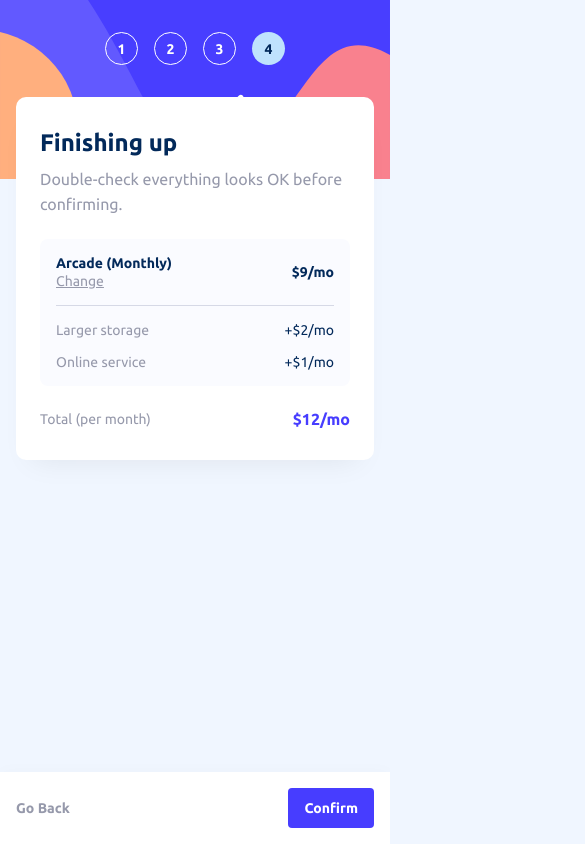
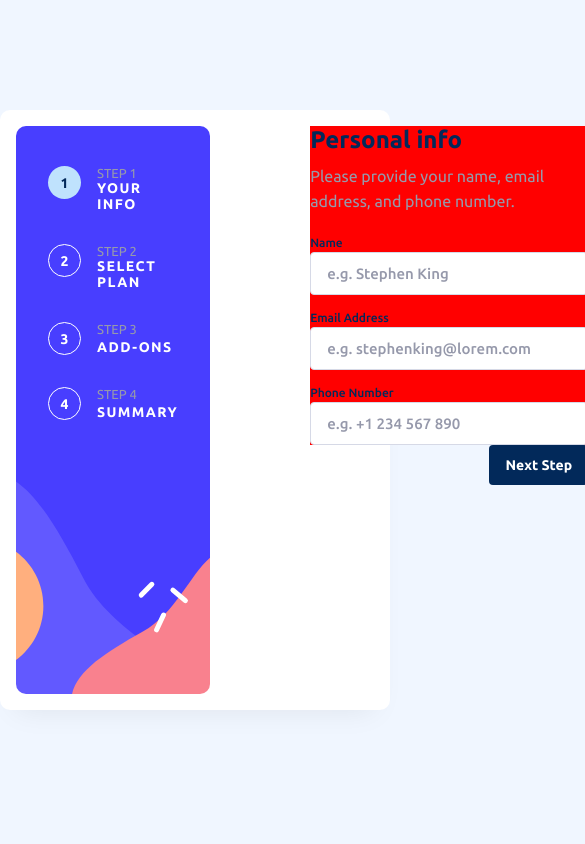
Before and after one commit to Tyzer33/Multi-step-form, a React (Vite) app: page / in a window 390 px wide. Shown: the whole page, 585 px wide, since content can reach past the window. Built offline with nearby package versions, Linux system fonts and the light colour scheme.

Commit message:
Responsive of Header/Aside and MainContent

```diff
--- a/src/App.tsx
+++ b/src/App.tsx
@@ -2,19 +2,22 @@ import GlobalStyles from './styles/GlobalStyles'
 import Footer from './components/Footer'
 import Header from './components/Header'
 import MainContent from './components/MainContent'
-import { useFormContext } from './utils/customHooks'
+import { useFormContext, useMediaQuery } from './utils/customHooks'
+import { mediaQueries } from './styles/variables'
 
 // TODO: Implémenter navigation au clavier
+// TODO: Remplacer tout le media query 'temp' par celui choisit
 
 function App() {
   const { isCompleted } = useFormContext().formData
+  const isTemp = useMediaQuery(mediaQueries.temp) // temp
 
   return (
     <>
       <GlobalStyles />
-      <Header />
+      {!isTemp && <Header />}
       <MainContent />
-      {!isCompleted && <Footer />}
+      {!isTemp && !isCompleted && <Footer />}
     </>
   )
 
--- a/src/components/FinishingUp.tsx
+++ b/src/components/FinishingUp.tsx
@@ -87,7 +87,9 @@ function FinishingUp() {
       <DetailedContainer>
         <PlanContainer>
           <div>
-            <PlanDetails>{`${selectedPlan} (${isYearly ? 'Yearly' : 'Monthly'})`}</PlanDetails>
+            <PlanDetails>
+              {selectedPlan} ({isYearly ? 'Yearly' : 'Monthly'})
+            </PlanDetails>
             <ChangeButton type="button" onClick={() => setInFormData('currentStep', 1)}>
               Change
             </ChangeButton>
--- a/src/components/FormSteps.tsx
+++ b/src/components/FormSteps.tsx
@@ -1,5 +1,5 @@
 import styled, { css } from 'styled-components'
-import { colors } from '../styles/variables'
+import { colors, mediaQueries } from '../styles/variables'
 import { flex } from '../styles/mixins'
 import { useFormContext } from '../utils/customHooks'
 import { FORMSTEPSDESCRIPTION } from '../utils/data'
@@ -7,9 +7,19 @@ import { FORMSTEPSDESCRIPTION } from '../utils/data'
 const Container = styled.div`
   display: flex;
   gap: 1rem;
+
+  @media ${mediaQueries.temp} {
+    flex-direction: column;
+    gap: 2rem;
+  }
 `
 
-const Step = styled.div<{ $active?: boolean }>`
+const Step = styled.div`
+  display: flex;
+  gap: 1rem;
+`
+
+const StepIndicator = styled.div<{ $active?: boolean }>`
   ${flex({ justify: 'center', align: 'center' })}
   color: ${colors.tertiaryClr};
   border: 1px solid ${colors.tertiaryClr};
@@ -30,15 +40,45 @@ const Step = styled.div<{ $active?: boolean }>`
     `}
 `
 
-function FormSteps() {
+const Text = styled.div`
+  ${flex({ direction: 'column', justify: 'space-between' })}
+`
+
+const StepNumber = styled.p`
+  font-size: 0.8125rem;
+`
+
+const StepName = styled.h3`
+  font-size: 0.875rem;
+  font-weight: 700;
+  color: ${colors.tertiaryClr};
+  letter-spacing: 0.1em;
+`
+
+type Props = {
+  alternative?: boolean
+}
+
+function FormSteps({ alternative = false }: Props) {
   const { currentStep } = useFormContext().formData
+
   return (
     <Container>
-      {FORMSTEPSDESCRIPTION.map(({ heading }, index) => (
-        <Step key={heading} $active={currentStep === index}>
-          {index + 1}
-        </Step>
-      ))}
+      {FORMSTEPSDESCRIPTION.map(({ heading, short }, index) =>
+        alternative ? (
+          <Step key={heading}>
+            <StepIndicator $active={currentStep === index}>{index + 1}</StepIndicator>
+            <Text>
+              <StepNumber>STEP {index + 1}</StepNumber>
+              <StepName>{short}</StepName>
+            </Text>
+          </Step>
+        ) : (
+          <StepIndicator key={heading} $active={currentStep === index}>
+            {index + 1}
+          </StepIndicator>
+        ),
+      )}
     </Container>
   )
 }
--- a/src/components/Forms.tsx
+++ b/src/components/Forms.tsx
@@ -11,6 +11,9 @@ import { FORMSTEPSDESCRIPTION } from '../utils/data'
 const Container = styled.div`
   ${flex({ direction: 'column' })}
   gap: 1.375rem;
+
+  flex: 1;
+  background: red;
 `
 
 const TextContainer = styled.div`
--- a/src/components/MainContent.tsx
+++ b/src/components/MainContent.tsx
@@ -1,12 +1,17 @@
 import styled from 'styled-components'
 import Confirmation from './Confirmation'
-import { colors } from '../styles/variables'
-import { useFormContext } from '../utils/customHooks'
+import { colors, mediaQueries } from '../styles/variables'
+import { useFormContext, useMediaQuery } from '../utils/customHooks'
 import Forms from './Forms'
+import { flex } from '../styles/mixins'
+import FormSteps from './FormSteps'
+import NavigationButtons from './NavigationButtons'
+import asideBackground from '../assets/bg-sidebar-desktop.svg'
 
 const Wrapper = styled.main`
   flex: 1;
   width: 100%;
+  ${flex({ direction: 'column', align: 'center' })}
 `
 
 const Container = styled.div`
@@ -15,10 +20,42 @@ const Container = styled.div`
   box-shadow: 0 1rem 1.75rem -1rem hsla(0, 0%, 0%, 0.08);
   padding: 2rem 1.5rem;
   margin: 0 1rem 1.5rem;
+  max-width: 30rem;
+  width: 100%;
+
+  @media ${mediaQueries.temp} {
+    display: flex;
+    padding: 1rem 6.25rem 1rem 1rem;
+    max-width: 58.75rem;
+    gap: 6.25rem;
+  }
+`
+
+const Sidebar = styled.aside`
+  background: center / cover no-repeat ${colors.fallbackBackground} url(${asideBackground});
+  height: 35.5rem;
+  width: 17.125rem;
+  border-radius: 0.625rem;
+  padding: 2.5rem 2rem;
 `
 
 function MainContent() {
   const { isCompleted } = useFormContext().formData
+  const isTemp = useMediaQuery(mediaQueries.temp) // temp
+
+  if (isTemp) {
+    return (
+      <Container>
+        <Sidebar>
+          <FormSteps alternative />
+        </Sidebar>
+        <div>
+          {!isCompleted ? <Forms /> : <Confirmation />}
+          {!isCompleted && <NavigationButtons />}
+        </div>
+      </Container>
+    )
+  }
 
   return (
     <Wrapper>
--- a/src/components/PersonalInfo.tsx
+++ b/src/components/PersonalInfo.tsx
@@ -31,6 +31,11 @@ const Input = styled.input`
   &::placeholder {
     color: ${colors.placeholder};
   }
+
+  /* Error */
+  &:not() {
+    border-color: ${colors.error};
+  }
 `
 
 function PersonalInfo() {
@@ -46,6 +51,8 @@ function PersonalInfo() {
           onChange={(e) => setName(e.target.value)}
           value={name}
           placeholder="e.g. Stephen King"
+          spellCheck="false"
+          required
         />
       </Label>
       <Label htmlFor="email">
@@ -55,6 +62,8 @@ function PersonalInfo() {
           onChange={(e) => setEmail(e.target.value)}
           value={email}
           placeholder="e.g. stephenking@lorem.com"
+          spellCheck="false"
+          required
         />
       </Label>
       <Label htmlFor="phone">
@@ -64,6 +73,8 @@ function PersonalInfo() {
           onChange={(e) => setPhoneNumber(e.target.value)}
           value={phoneNumber}
           placeholder="e.g. +1 234 567 890"
+          spellCheck="false"
+          required
         />
       </Label>
     </Form>
--- a/src/context/FormContext/FormProvider.tsx
+++ b/src/context/FormContext/FormProvider.tsx
@@ -11,22 +11,21 @@ type Props = {
 
 function FormProvider({ children }: Props) {
   const [formData, setFormData] = useState<FormDataType>({
-    currentStep: 3, // TODO: Tout remettre à 0
+    currentStep: 0, // TODO: Tout remettre à 0
     name: '',
     email: '',
     phoneNumber: '',
     selectedPlan: 'Arcade',
     isYearly: false,
-    selectedAddons: ['Larger storage', 'Online service'],
+    selectedAddons: [],
     isCompleted: false,
   })
 
   /* Send data to server
 
   useEffect(() => {
-    if (formData.isCompleted) {
-      fetch()
-    }
+    if (!formData.isCompleted) return
+    fetch()
   }, [formData.isCompleted])
 
   ------------ */
--- a/src/styles/GlobalStyles.ts
+++ b/src/styles/GlobalStyles.ts
@@ -1,5 +1,5 @@
 import { createGlobalStyle } from 'styled-components'
-import { colors } from './variables'
+import { colors, mediaQueries } from './variables'
 import backgroundImage from '../assets/bg-sidebar-mobile.svg'
 import { flex } from './mixins'
 
@@ -50,11 +50,19 @@ const GlobalStyles = createGlobalStyle`
   // Styles
 
   body {
-    background: top / 100% auto no-repeat ${colors.background} url(${backgroundImage});
+    background: top  / 100% auto no-repeat ${colors.background} url(${backgroundImage});
+
+    @media ${mediaQueries.temp} {
+      background-image: none;
+    }
   }
 
   div#root {
     ${flex({ direction: 'column', align: 'center' })};
+
+    @media ${mediaQueries.temp} {
+      justify-content: center;
+    }
   }
 `
 
--- a/src/styles/variables.ts
+++ b/src/styles/variables.ts
@@ -7,21 +7,24 @@ export const colors = {
   elementBg: 'hsl(0, 0%, 100%)',
   primaryInteractive: 'hsl(213, 96%, 18%)',
   secondaryInteractive: 'hsl(243, 100%, 62%)',
+  fallbackBackground: 'hsl(243, 100%, 62%)',
   highlightText: 'hsl(243, 100%, 62%)',
   placeholder: 'hsl(231, 11%, 63%)',
   border: 'hsl(229, 24%, 87%)',
   innerElBg: 'hsl(231, 100%, 99%)',
+  error: 'hsl(354, 84%, 57%)',
 
   // - Marine blue: hsl(213, 96%, 18%)
   // - Purplish blue: hsl(243, 100%, 62%)
+  // - Strawberry red: hsl(354, 84%, 57%)
+  // - White: hsl(0, 0%, 100%)
+  // - Alabaster: hsl(231, 100%, 99%)
+  // - Magnolia: hsl(217, 100%, 97%)
+  // - Light blue: hsl(206, 94%, 87%)
+  // - Light gray: hsl(229, 24%, 87%)
+  // - Cool gray: hsl(231, 11%, 63%)
+
   // - Pastel blue: hsl(228, 100%, 84%)
-  // - Light blue: hsl(206, 94%, 87%)
-  // - Strawberry red: hsl(354, 84%, 57%)
-  // - Cool gray: hsl(231, 11%, 63%)
-  // - Light gray: hsl(229, 24%, 87%)
-  // - Magnolia: hsl(217, 100%, 97%)
-  // - Alabaster: hsl(231, 100%, 99%)
-  // - White: hsl(0, 0%, 100%)
 }
 
 const breakpoints = {
@@ -35,4 +38,5 @@ export const mediaQueries = {
   tabletPortraitUp: `(min-width: ${breakpoints.tablet / 16}rem)`,
   tabletLandscapeUp: `(min-width: ${breakpoints.tabletLandscape / 16}rem)`,
   desktopUp: `(min-width: ${breakpoints.desktop / 16}rem)`,
+  temp: `(min-width: 0rem)`, // temp
 }
--- a/src/utils/data.ts
+++ b/src/utils/data.ts
@@ -5,27 +5,25 @@ import proLogo from '../assets/icon-pro.svg'
 export const FORMSTEPSDESCRIPTION = [
   {
     heading: 'Personal info',
+    short: 'YOUR INFO',
     description: 'Please provide your name, email address, and phone number.',
   },
   {
     heading: 'Select your plan',
+    short: 'SELECT PLAN',
     description: 'You have the option of monthly or yearly billing.',
   },
   {
     heading: 'Pick add-ons',
+    short: 'ADD-ONS',
     description: 'Add-ons help enhance your gaming experience.',
   },
   {
     heading: 'Finishing up',
+    short: 'SUMMARY',
     description: 'Double-check everything looks OK before confirming.',
   },
-]
-
-// export const PLANS = [
-//   { name: 'Arcade', price: 9, logo: arcadeLogo },
-//   { name: 'Advanced', price: 12, logo: advancedLogo },
-//   { name: 'Pro', price: 15, logo: proLogo },
-// ] as const
+] as const
 
 export const PLANS = {
   Arcade: { name: 'Arcade', price: 9, logo: arcadeLogo },
@@ -39,7 +37,11 @@ export const ADDONS = {
     description: 'Access to multiplayer games',
     price: 1,
   },
-  'Larger storage': { name: 'Larger storage', description: 'Extra 1TB of cloud save', price: 2 },
+  'Larger storage': {
+    name: 'Larger storage',
+    description: 'Extra 1TB of cloud save',
+    price: 2,
+  },
   'Customizable profile': {
     name: 'Customizable profile',
     description: 'Custom theme on your profile',
```
Also changed, not shown: .eslintrc.cjs.
